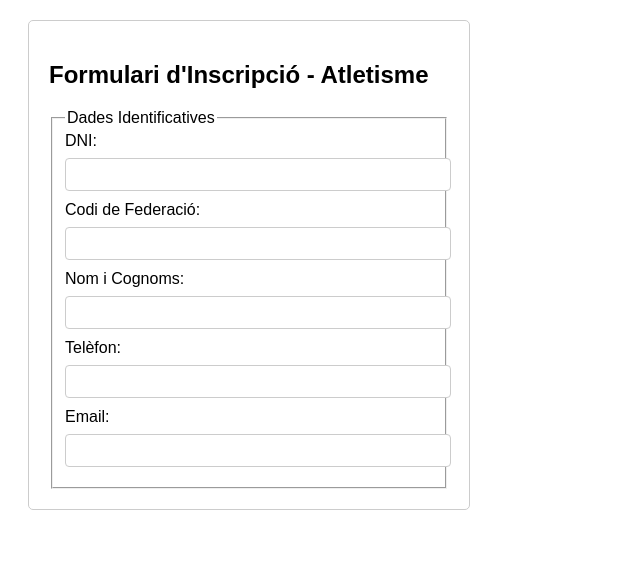
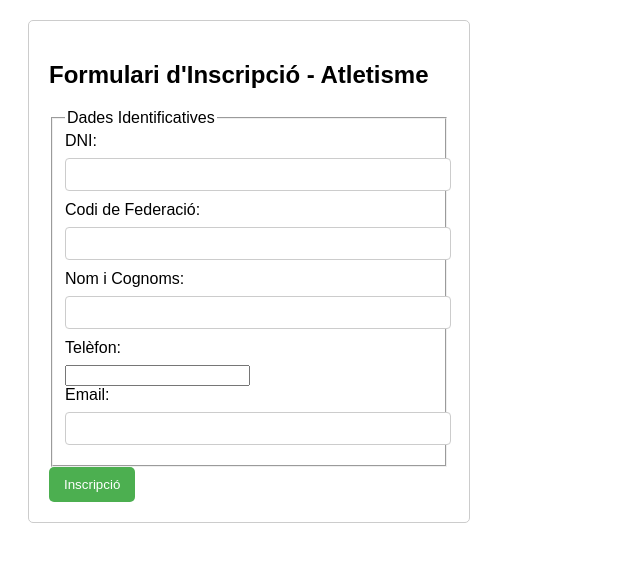
Before and after one commit to gexposito943/exerciciTestingMiquel, an Angular app: page / in a window 1280 px wide. Shown: the top 562 px of the page, without its empty margins (0-640 px from the left). Built offline with nearby package versions, Linux system fonts and the light colour scheme.

Commit message:
buttonn added + HtmlElement button

```diff
--- a/src/app/formulari/formulari.component.html
+++ b/src/app/formulari/formulari.component.html
@@ -22,12 +22,12 @@
         <input type="text">
 
         <label>Telèfon:</label>
-        <input type="text">
+        <input type="tel">
 
         <label>Email:</label>
         <input type="text">
     </fieldset>
 </form>
-
+<button type="submit">Inscripció</button>
 </body>
 </html>
--- a/src/app/formulari/formulari.component.ts
+++ b/src/app/formulari/formulari.component.ts
@@ -9,9 +9,9 @@ import { Component } from '@angular/core';
 })
 export class FormulariComponent {
 
-  calcularLletraDNI(dniNumeros: number): string {
-    const lletres = 'TRWAGMYFPDXBNJZSQVHLCKE';
-    const resta = dniNumeros % 23;
-    return lletres.charAt(resta);
+    calcularLletraDNI(dniNumeros: number): string {
+      const lletres = 'TRWAGMYFPDXBNJZSQVHLCKE';
+      const resta = dniNumeros % 23;
+      return lletres.charAt(resta);
+  }
 }
-}
```
Also changed, not shown: 1 other file (tests, documents, lock files or other folders).
